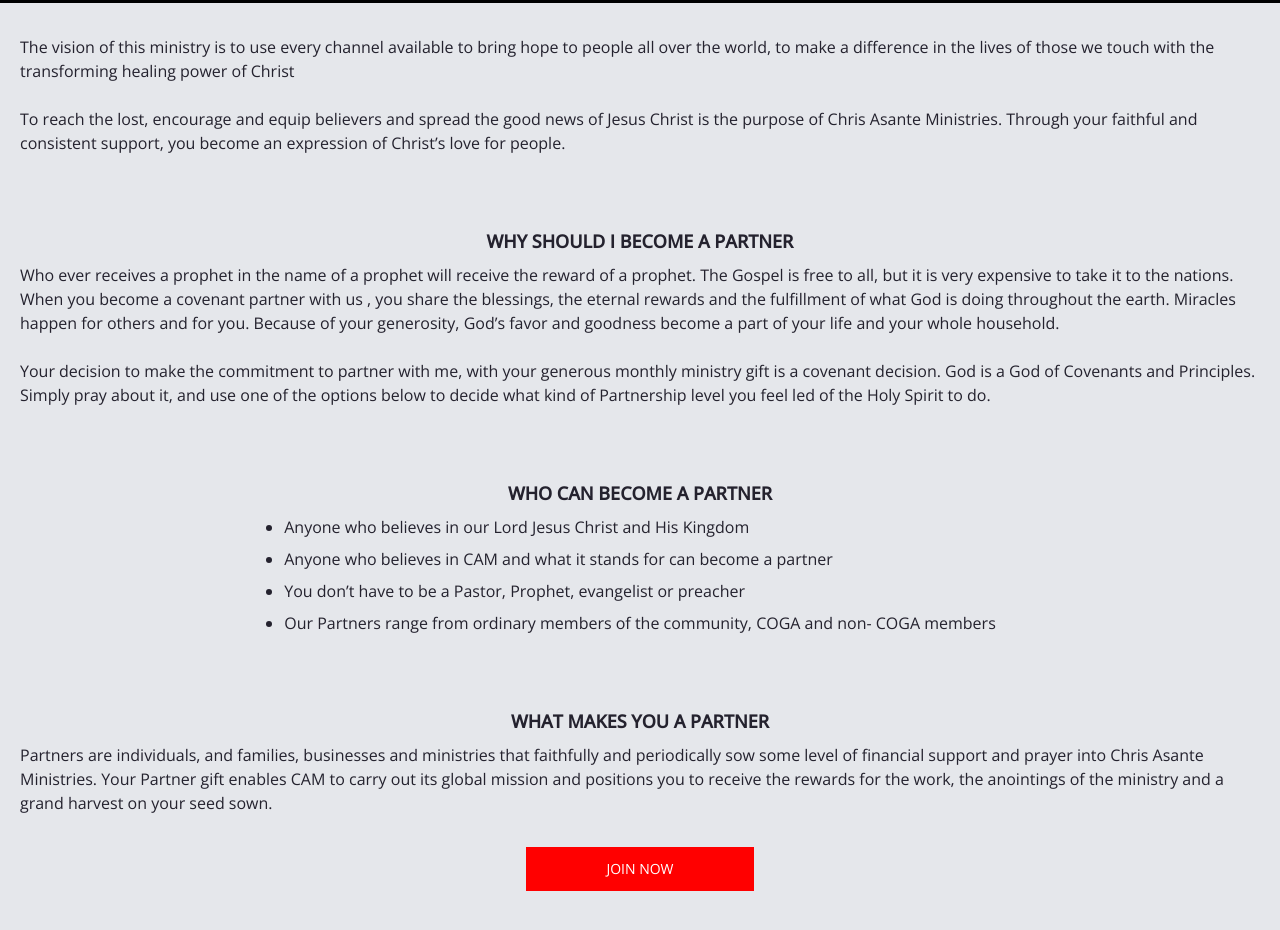
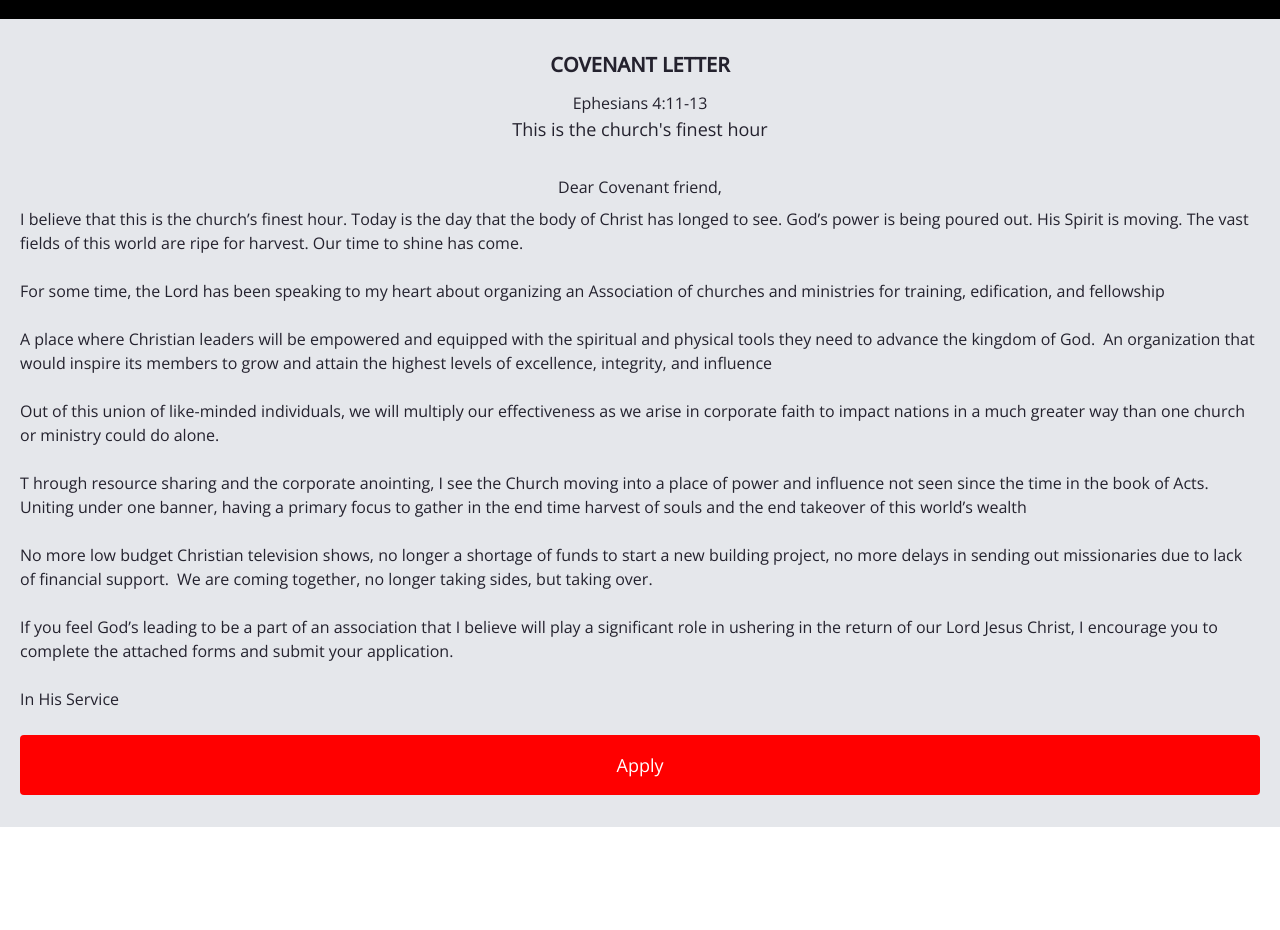
Before and after one commit to mnnlthmpsn/pama_react, a React (Create React App) app: page /pama in a window 1280 px wide. Shown: the part 1586-2516 px from the top of the page. After the commit the page ends 2413 px from the top, so only its background shows below. Built offline with nearby package versions, Linux system fonts and the light colour scheme.

Commit message:
pama updated

```diff
--- a/src/pages/pama.js
+++ b/src/pages/pama.js
@@ -1,5 +1,5 @@
 import { useNavigate } from 'react-router-dom'
-import { MembersCard, Footer, Benefits } from '../components/components'
+import { MembersCard, Footer, Benefits, Button } from '../components/components'
 import pastor_and_wife from '../images/pw.png'
 
 const PAMA = () => {
@@ -14,10 +14,10 @@
         <div className="flex flex-col pt-10">
             <div className="flex flex-col items-center justify-center">
                 <p className="font-semibold text-2xl">WELCOME TO</p>
-                <p className="text-lg font-light">Prophet Asante Ministerial</p>
+                <p className="text-lg font-light">Chris Asante Ministerial</p>
                 <p className="text-lg font-light">Association</p>
-                <div className="py-8">
-                    <button className="text-sm py-3 outline-none px-20 primaryColor" onClick={() => navigate('/join')}>JOIN</button>
+                <div className="py-8 w-2/3">
+                    <Button label="Join Now" onClick={() => navigate('/apply')} />
                 </div>
             </div>
 
@@ -25,8 +25,8 @@
             <div className=''>
                 <img src={pastor_and_wife} loading='lazy' />
                 <div className='sticky w-full h-auto text-white flex flex-col items-center justify-center py-4 bg-black'>
-                    <p>UNDERSTANDING <span className='font-bold'>GRACE</span></p>
-                    <p>EMPOWERING <span className='font-bold'>CHANGE</span></p>
+                    <p>BUILDING <span className='font-bold'>GODLY LEADERS</span></p>
+                    <p>TO <span className='font-bold'>DOMINATE </span> THE WORLD</p>
                 </div>
             </div>
 
@@ -35,96 +35,65 @@
 
             {/* covenant letter */}
             <div className='flex flex-col items-center justify-center px-5 py-8 bg-gray-200'>
-                {/* <p >COVENANT LETTER</p>
-                <p className='pt-4'>This is the church's finest hour</p> */}
-                {/* <p className='py-2 text-sm font-semibold lightText'>Dear Covenant Friend</p> */}
+                <div className='flex flex-col items-center pb-8'>
+                    <p className='font-bold text-xl'>COVENANT LETTER</p>
+                    <p className='pt-3 font-light'>Ephesians 4:11-13</p>
+                    <p className='text-lg font-light'>This is the church's finest hour</p>
+                </div>
+                <p className='font-light pb-2'>Dear Covenant friend,</p>
                 <div className='flex flex-col space-y-6'>
                     <p>
-                        The vision of this ministry is to use every channel available to bring hope to people all over
-                        the world, to make a difference in the lives of those we touch with the transforming healing power of Christ
-                    </p>
-                    <p>
-                        To reach the lost, encourage and equip believers and spread the good news of Jesus Christ is the purpose of
-                        Chris Asante Ministries. Through your faithful and consistent support, you become an expression of Christ’s love for people.
-                    </p>
-                </div>
-            </div>
-
-            <div className='flex flex-col items-center justify-center px-5 py-8 bg-gray-200'>
-                <p className='uppercase text-lg py-2 font-bold text-center'>WHY SHOULD I BECOME A PARTNER</p>
-
-                <div className='flex flex-col space-y-6'>
-                    <p>
-                        Who ever receives a prophet in the name of a prophet will receive the reward of a prophet.
-                        The Gospel is free to all, but it is very expensive to take it to the nations.
-                        When you become a covenant partner with us , you share the blessings, the eternal rewards and
-                        the fulfillment of what God is doing throughout the earth. Miracles happen for others and for you.
-                        Because of your generosity, God’s favor and goodness become a part of your life and your whole household.
+                        I believe that this is the church’s finest hour. Today is the day
+                        that the body of Christ has longed to see. God’s power is being
+                        poured out. His Spirit is moving. The vast fields of this world
+                        are ripe for harvest. Our time to shine has come.
                     </p>
 
                     <p>
-                        Your decision to make the commitment to partner with me, with your generous monthly ministry gift is a
-                        covenant decision. God is a God of Covenants and Principles. Simply pray about it, and use one of
-                        the options below to decide what kind of Partnership level you feel led of the Holy Spirit to do.
+                        For some time, the Lord has been speaking to my heart about
+                        organizing an Association of churches and ministries for training,
+                        edification, and fellowship
                     </p>
+
+                    <p>
+                        A place where Christian leaders will be empowered and equipped with
+                        the spiritual and physical tools they need to advance the kingdom of
+                        God. An organization that would inspire its members to grow and attain
+                        the highest levels of excellence, integrity, and influence
+                    </p>
+
+                    <p>
+                        Out of this union of like-minded individuals, we will multiply our
+                        effectiveness as we arise in corporate faith to impact nations in a
+                        much greater way than one church or ministry could do alone.
+                    </p>
+
+                    <p>
+                        T hrough resource sharing and the corporate anointing, I see the Church
+                        moving into a place of power and influence not seen since the time in
+                        the book of Acts. Uniting under one banner, having a primary focus to
+                        gather in the end time harvest of souls and the end takeover of this world’s wealth
+                    </p>
+
+                    <p>
+                        No more low budget Christian television shows, no longer a shortage of funds
+                        to start a new building project, no more delays in sending out missionaries
+                        due to lack of financial support. We are coming together, no longer taking sides, but taking over.
+                    </p>
+                    <p>
+                        If you feel God’s leading to be a part of an association that I believe will play a significant role
+                        in ushering in the return of our Lord Jesus Christ, I encourage you to complete the attached forms and
+                        submit your application.
+                    </p>
+
+                    <p>
+                        In His Service
+                    </p>
+
+                    <Button label="Apply" onClick={() => navigate('/apply')} />
+                    {/* <button className="py-3 outline-none px-20 primaryColor" onClick={() => navigate('/apply')}>JOIN CAMA</button> */}
                 </div>
             </div>
-
-            <div className='flex flex-col items-center justify-center px-5 py-8 bg-gray-200'>
-                <p className='uppercase text-lg py-2 font-bold text-center'>WHO CAN BECOME A PARTNER</p>
-
-                <div className='flex flex-col space-y-6'>
-                    <ul className='list-disc space-y-2 px-4'>
-                        <li>Anyone who believes in our Lord Jesus Christ and His Kingdom</li>
-                        <li>Anyone who believes in CAM and what it stands for can become a partner</li>
-                        <li>You don’t have to be a Pastor, Prophet, evangelist or preacher</li>
-                        <li>Our Partners range from ordinary members of the community, COGA and non- COGA members</li>
-                    </ul>
-                </div>
-            </div>
-
-            <div className='flex flex-col items-center justify-center px-5 py-8 bg-gray-200'>
-                <p className='uppercase text-lg py-2 font-bold text-center'>WHAT MAKES YOU A PARTNER</p>
-
-                <div className='flex flex-col space-y-6'>
-                    <p>
-                        Partners are individuals, and families, businesses and ministries that faithfully and periodically sow some
-                        level of financial support and prayer into Chris Asante Ministries. Your Partner gift enables CAM to carry
-                        out its global mission and positions you to receive the rewards for the work, the anointings of the ministry
-                        and a grand harvest on your seed sown.
-                    </p>
-                </div>
-
-                <div className="py-8">
-                    <button className="text-sm py-3 outline-none px-20 primaryColor" onClick={() => navigate('/join')}>JOIN NOW</button>
-                </div>
-            </div>
-
-
-
-            {/* board members */}
-            {/* <div className='flex flex-col px-5 py-8'> */}
-            {/* title */}
-            {/* <div className='flex items-center justify-center pb-6'>
-                    <hr className='w-16 h-1 rounded-lg bg-gray-600' />
-                    <p className='px-4'>Board Members</p>
-                    <hr className='w-16 h-1 rounded-lg bg-gray-600' />
-                </div> */}
-
-            {/* <p className='text-center text-sm font-semibold'>By touching hearts, proclaiming Christ and empowering through grace, we become one in
-                    unity with Christ</p> */}
-
-            {/* members card */}
-            {/* <div className='grid grid-cols-1 py-8'>
-                    {
-                        members.map(member => (
-                            <MembersCard image={member.image} name={member.name} />
-                        ))
-                    }
-                </div> */}
-            {/* </div> */}
-
-            {/* <Footer /> */}
         </div>
     )
 }
```
